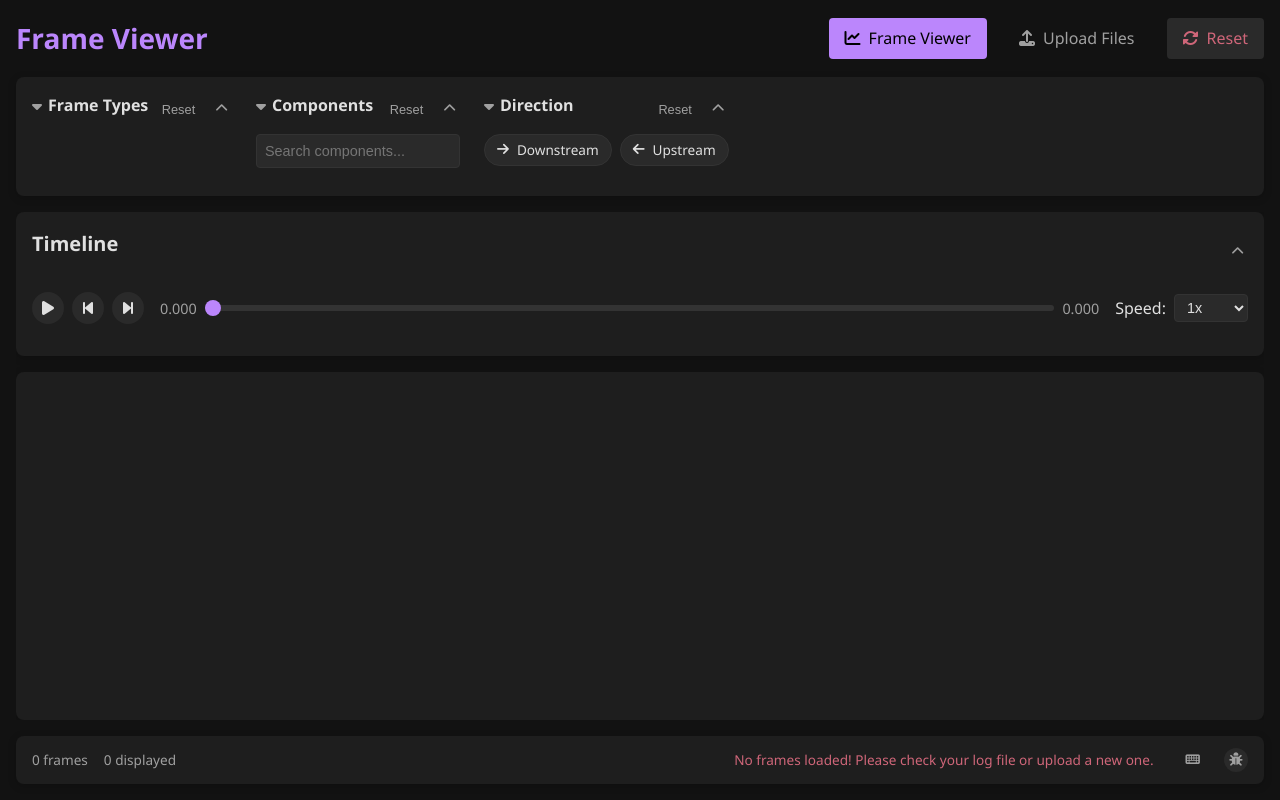
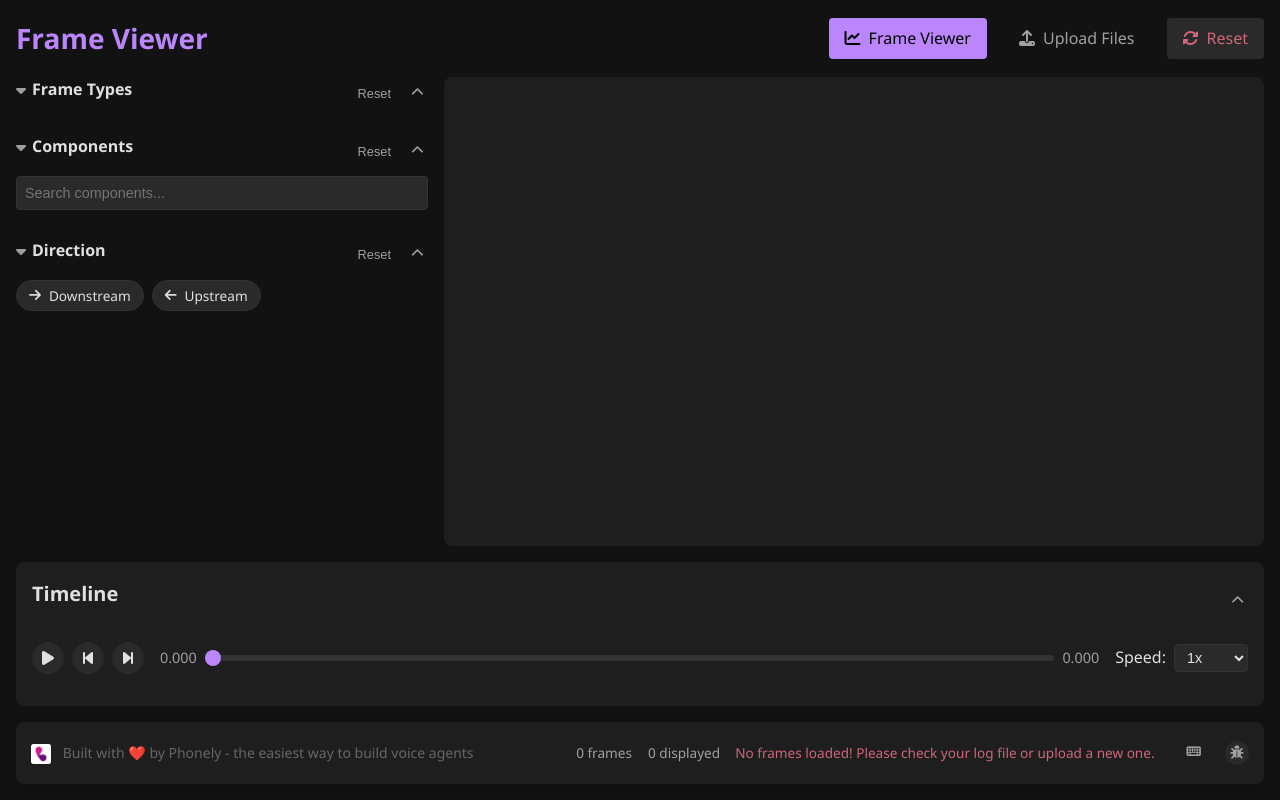
Before and after one commit to willb2746/Frame-Reader, a Flask app: page / in a window 1280 px wide. Run offline with Flask 3, Linux system fonts and the light colour scheme; data that the repository does not hold is empty.

Commit message:
Add file expiration management and UI enhancements
- Implemented automatic cleanup of expired log and audio files with a background thread.
- Introduced a file expiry configuration to manage upload lifetimes.
- Updated the upload page to display remaining time for file expiration.
- Enhanced the UI with new styles for better layout and organization of filters and file actions.
- Added branding and footer elements to the main template for improved user experience.

```diff
--- a/app.py
+++ b/app.py
@@ -4,6 +4,9 @@ import os
 import json
 from collections import defaultdict
 from werkzeug.utils import secure_filename
+import time
+import threading
+import datetime
 
 app = Flask(__name__, static_folder="static", template_folder="templates")
 app.config['UPLOAD_FOLDER_LOGS'] = 'uploads/logs'
@@ -11,6 +14,7 @@ app.config['UPLOAD_FOLDER_AUDIO'] = 'uploads/audio'
 app.config['MAX_CONTENT_LENGTH'] = 50 * 1024 * 1024  # 50MB max upload sizeh
 app.config['ALLOWED_EXTENSIONS_LOGS'] = {'log', 'txt'}
 app.config['ALLOWED_EXTENSIONS_AUDIO'] = {'mp3', 'wav', 'm4a', 'ogg'}
+app.config['FILE_EXPIRY_SECONDS'] = 3600  # 1 hour
 
 # Create upload folders if they don't exist
 os.makedirs(app.config['UPLOAD_FOLDER_LOGS'], exist_ok=True)
@@ -20,8 +24,61 @@ os.makedirs(app.config['UPLOAD_FOLDER_AUDIO'], exist_ok=True)
 current_log_file = None
 current_audio_file = None
 
+# Dictionary to track file upload times
+file_upload_times = {}
+cleanup_thread = None
+cleanup_running = False
+
 def allowed_file(filename, allowed_extensions):
     return '.' in filename and filename.rsplit('.', 1)[1].lower() in allowed_extensions
+
+# Function to clean up expired files
+def cleanup_files():
+    global cleanup_running
+    cleanup_running = True
+    try:
+        while cleanup_running:
+            current_time = time.time()
+            files_to_remove = []
+
+            # Find expired files
+            for filepath, upload_time in file_upload_times.items():
+                if current_time - upload_time > app.config['FILE_EXPIRY_SECONDS']:
+                    files_to_remove.append(filepath)
+
+            # Remove expired files
+            for filepath in files_to_remove:
+                if os.path.exists(filepath):
+                    try:
+                        os.remove(filepath)
+                        print(f"Automatically deleted expired file: {filepath}")
+                        # If this is the current file, reset it
+                        global current_log_file, current_audio_file
+                        if filepath == current_log_file:
+                            current_log_file = None
+                        elif filepath == current_audio_file:
+                            current_audio_file = None
+                    except Exception as e:
+                        print(f"Error deleting expired file {filepath}: {str(e)}")
+                del file_upload_times[filepath]
+
+            # Sleep for a while before checking again
+            time.sleep(60)  # Check every minute
+    except Exception as e:
+        print(f"Error in cleanup thread: {str(e)}")
+    finally:
+        cleanup_running = False
+
+# Start cleanup thread
+def start_cleanup_thread():
+    global cleanup_thread
+    if cleanup_thread is None or not cleanup_thread.is_alive():
+        cleanup_thread = threading.Thread(target=cleanup_files, daemon=True)
+        cleanup_thread.start()
+        print(f"File cleanup thread started at {datetime.datetime.now()}")
+
+# Start the cleanup thread when the application starts
+start_cleanup_thread()
 
 def parse_log_file(file_path):
     frames = []
@@ -183,9 +240,40 @@ def upload_page():
     audio_files = [f for f in os.listdir(app.config['UPLOAD_FOLDER_AUDIO'])
                   if os.path.isfile(os.path.join(app.config['UPLOAD_FOLDER_AUDIO'], f))]
 
+    # Calculate expiration times for display
+    file_expiry = {}
+    current_time = time.time()
+
+    # Process log files
+    for filename in log_files:
+        filepath = os.path.join(app.config['UPLOAD_FOLDER_LOGS'], filename)
+        if filepath in file_upload_times:
+            elapsed = current_time - file_upload_times[filepath]
+            remaining_seconds = max(0, app.config['FILE_EXPIRY_SECONDS'] - elapsed)
+            remaining_minutes = int(remaining_seconds / 60)
+            file_expiry[filename] = f"Expires in {remaining_minutes} minutes"
+        else:
+            # For existing files without upload time, set it now
+            file_upload_times[filepath] = current_time
+            file_expiry[filename] = f"Expires in 60 minutes"
+
+    # Process audio files
+    for filename in audio_files:
+        filepath = os.path.join(app.config['UPLOAD_FOLDER_AUDIO'], filename)
+        if filepath in file_upload_times:
+            elapsed = current_time - file_upload_times[filepath]
+            remaining_seconds = max(0, app.config['FILE_EXPIRY_SECONDS'] - elapsed)
+            remaining_minutes = int(remaining_seconds / 60)
+            file_expiry[filename] = f"Expires in {remaining_minutes} minutes"
+        else:
+            # For existing files without upload time, set it now
+            file_upload_times[filepath] = current_time
+            file_expiry[filename] = f"Expires in 60 minutes"
+
     return render_template('upload.html',
                           log_files=log_files,
                           audio_files=audio_files,
+                          file_expiry=file_expiry,
                           current_log=os.path.basename(current_log_file) if current_log_file else None,
                           current_audio=os.path.basename(current_audio_file) if current_audio_file else None)
 
@@ -201,7 +289,9 @@ def upload_files():
             log_path = os.path.join(app.config['UPLOAD_FOLDER_LOGS'], log_filename)
             log_file.save(log_path)
             current_log_file = log_path
-            print(f"Uploaded log file: {current_log_file}")
+            # Add to upload times for auto-deletion
+            file_upload_times[log_path] = time.time()
+            print(f"Uploaded log file: {current_log_file} (expires in 1 hour)")
             # Read a few lines to verify the log file format
             try:
                 with open(current_log_file, 'r') as f:
@@ -218,7 +308,9 @@ def upload_files():
             audio_path = os.path.join(app.config['UPLOAD_FOLDER_AUDIO'], audio_filename)
             audio_file.save(audio_path)
             current_audio_file = audio_path
-            print(f"Uploaded audio file: {current_audio_file}")
+            # Add to upload times for auto-deletion
+            file_upload_times[audio_path] = time.time()
+            print(f"Uploaded audio file: {current_audio_file} (expires in 1 hour)")
 
     # Alternative: select existing files
     if 'selected_log' in request.form and request.form['selected_log']:
@@ -361,10 +453,48 @@ def reset_state():
 
 @app.route('/api/files')
 def list_files():
-    log_files = [f for f in os.listdir(app.config['UPLOAD_FOLDER_LOGS'])
-                if os.path.isfile(os.path.join(app.config['UPLOAD_FOLDER_LOGS'], f))]
-    audio_files = [f for f in os.listdir(app.config['UPLOAD_FOLDER_AUDIO'])
-                  if os.path.isfile(os.path.join(app.config['UPLOAD_FOLDER_AUDIO'], f))]
+    log_files = []
+    audio_files = []
+
+    # List log files with their remaining time
+    for f in os.listdir(app.config['UPLOAD_FOLDER_LOGS']):
+        filepath = os.path.join(app.config['UPLOAD_FOLDER_LOGS'], f)
+        if os.path.isfile(filepath):
+            # Calculate remaining time
+            remaining_seconds = 0
+            if filepath in file_upload_times:
+                elapsed = time.time() - file_upload_times[filepath]
+                remaining_seconds = max(0, app.config['FILE_EXPIRY_SECONDS'] - elapsed)
+                remaining_minutes = int(remaining_seconds / 60)
+            else:
+                # If we don't know the upload time, set it now
+                file_upload_times[filepath] = time.time()
+                remaining_minutes = int(app.config['FILE_EXPIRY_SECONDS'] / 60)
+
+            log_files.append({
+                'name': f,
+                'remaining_minutes': remaining_minutes
+            })
+
+    # List audio files with their remaining time
+    for f in os.listdir(app.config['UPLOAD_FOLDER_AUDIO']):
+        filepath = os.path.join(app.config['UPLOAD_FOLDER_AUDIO'], f)
+        if os.path.isfile(filepath):
+            # Calculate remaining time
+            remaining_seconds = 0
+            if filepath in file_upload_times:
+                elapsed = time.time() - file_upload_times[filepath]
+                remaining_seconds = max(0, app.config['FILE_EXPIRY_SECONDS'] - elapsed)
+                remaining_minutes = int(remaining_seconds / 60)
+            else:
+                # If we don't know the upload time, set it now
+                file_upload_times[filepath] = time.time()
+                remaining_minutes = int(app.config['FILE_EXPIRY_SECONDS'] / 60)
+
+            audio_files.append({
+                'name': f,
+                'remaining_minutes': remaining_minutes
+            })
 
     return jsonify({
         'log_files': log_files,
@@ -402,4 +532,6 @@ def delete_file():
         return jsonify({'success': False, 'error': str(e)}), 500
 
 if __name__ == '__main__':
+    # Ensure cleanup thread is started
+    start_cleanup_thread()
     app.run(debug=True, port=5005)
--- a/static/css/styles.css
+++ b/static/css/styles.css
@@ -266,6 +266,37 @@ main {
     overflow: hidden;
 }
 
+.main-content {
+    display: flex;
+    gap: 1rem;
+    flex: 1;
+    overflow: hidden;
+}
+
+.filters-container {
+    display: flex;
+    flex-direction: column;
+    gap: 1rem;
+    width: 33%;
+    overflow-y: auto;
+}
+
+.frames-container {
+    flex: 1;
+    display: flex;
+    flex-direction: column;
+    background-color: var(--surface-color);
+    border-radius: 8px;
+    box-shadow: 0 2px 8px var(--shadow-color);
+    overflow: hidden;
+}
+
+.frames-list {
+    flex: 1;
+    overflow-y: auto;
+    padding: 0.75rem;
+}
+
 .timeline-section {
     display: flex;
     flex-direction: column;
@@ -496,20 +527,6 @@ audio::-webkit-media-controls-timeline {
     max-width: 100%;
     min-width: 0;
     width: auto !important;
-}
-
-.frames-container {
-    flex: 1;
-    background-color: var(--surface-color);
-    border-radius: 8px;
-    box-shadow: 0 2px 8px var(--shadow-color);
-    overflow: hidden;
-}
-
-.frames-list {
-    height: 100%;
-    overflow-y: auto;
-    padding: 0.5rem;
 }
 
 .frames-list::-webkit-scrollbar {
--- a/templates/index.html
+++ b/templates/index.html
@@ -6,6 +6,38 @@
     <title>Frame Viewer</title>
     <link rel="stylesheet" href="{{ url_for('static', filename='css/styles.css') }}">
     <link rel="stylesheet" href="https://cdnjs.cloudflare.com/ajax/libs/font-awesome/6.4.0/css/all.min.css">
+    <link rel="icon" href="{{ url_for('static', filename='Transparent (6).png') }}">
+    <style>
+        .branding {
+            text-align: left;
+            padding: 10px 0;
+            font-size: 14px;
+            color: #666;
+        }
+        .branding img {
+            height: 20px;
+            vertical-align: middle;
+            margin-right: 8px;
+        }
+        .branding a {
+            color: #666;
+            text-decoration: none;
+        }
+        .branding a:hover {
+            text-decoration: underline;
+        }
+        footer {
+            display: flex;
+            justify-content: space-between;
+            align-items: center;
+            padding: 10px 15px;
+        }
+        .footer-right {
+            display: flex;
+            align-items: center;
+            gap: 15px;
+        }
+    </style>
 </head>
 <body>
     <div class="container">
@@ -24,7 +56,11 @@
                     </a>
                 </div>
             </div>
-            <div class="controls">
+        </header>
+
+        <main>
+            <div class="main-content">
+                <div class="filters-container">
                     <div class="filter-container">
                         <div class="filter-header collapsible-header">
                             <h3><i class="fas fa-caret-down collapse-indicator"></i> Frame Types</h3>
@@ -72,9 +108,12 @@
                         </div>
                     </div>
                 </div>
-        </header>
 
-        <main>
+                <div class="frames-container">
+                    <div id="frames-list" class="frames-list"></div>
+                </div>
+            </div>
+
             <div class="timeline-section">
                 <div class="timeline-header" onclick="document.getElementById('timeline-toggle').click();">
                     <h2>Timeline</h2>
@@ -141,13 +180,15 @@
                     </div>
                 </div>
             </div>
-
-            <div class="frames-container">
-                <div id="frames-list" class="frames-list"></div>
-            </div>
         </main>
 
         <footer>
+            <div class="branding">
+                <img src="{{ url_for('static', filename='Transparent (6).png') }}" alt="Phonely Logo">
+                <a href="https://www.phonely.ai" target="_blank">Built with ❤️ by Phonely</a> - the easiest way to build voice agents
+            </div>
+
+            <div class="footer-right">
                 <div id="stats-container" class="stats">
                     <span id="total-frames">0 frames</span>
                     <span id="filtered-frames">0 displayed</span>
@@ -164,6 +205,7 @@
                         <i class="fas fa-bug"></i>
                     </button>
                 </div>
+            </div>
         </footer>
     </div>
 
```
Also changed, not shown: templates/upload.html (+8 -0 lines), Transparent (6).png (added), Transparent (7).png (added), static/Transparent (6).png (added). Lines whose indentation alone changed are shown as unchanged.
